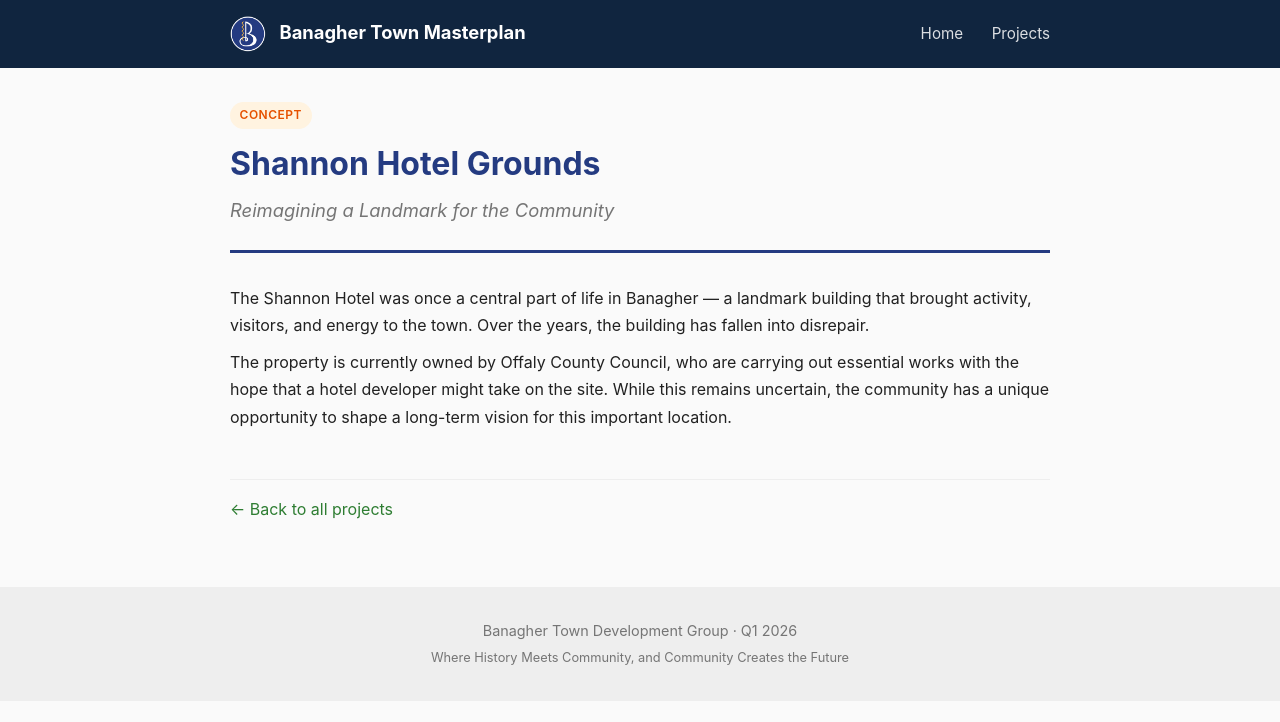
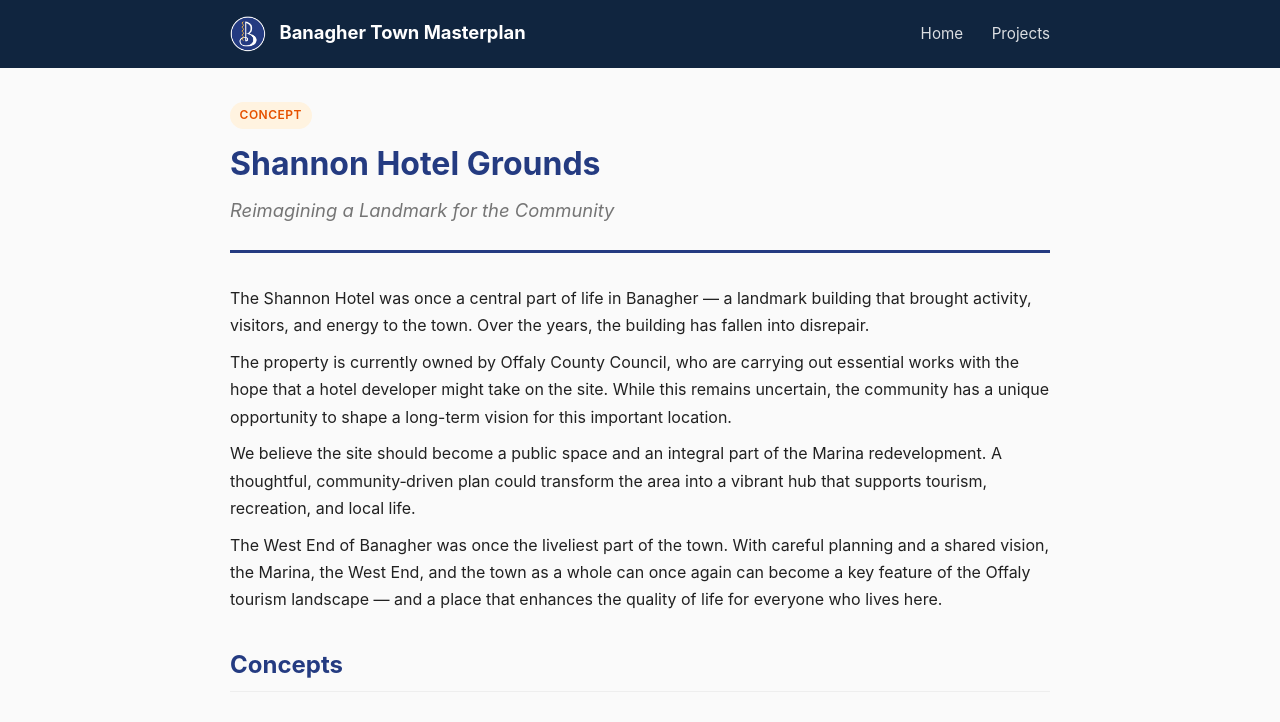
Before and after one commit to joseph-grogan/banagher-town-master-plan, a Jekyll site: the page built from _projects/shannon-hotel.md, in a window 1280 px wide and 1400 px high. Shown: the top 722 px of the window. Built offline with Jekyll 4.4.1, drawn with Linux system fonts in a browser that asks for light colours; some of the changed text lies outside the part shown.

Commit message:
adding hotel grounds content

```diff
--- a/_projects/shannon-hotel.md
+++ b/_projects/shannon-hotel.md
@@ -10,3 +10,18 @@ lng: -7.989398
 The Shannon Hotel was once a central part of life in Banagher — a landmark building that brought activity, visitors, and energy to the town. Over the years, the building has fallen into disrepair.
 
 The property is currently owned by Offaly County Council, who are carrying out essential works with the hope that a hotel developer might take on the site. While this remains uncertain, the community has a unique opportunity to shape a long-term vision for this important location.
+
+We believe the site should become a public space and an integral part of the Marina redevelopment. A thoughtful, community‑driven plan could transform the area into a vibrant hub that supports tourism, recreation, and local life.
+
+The West End of Banagher was once the liveliest part of the town. With careful planning and a shared vision, the Marina, the West End, and the town as a whole can once again can become a key feature of the Offaly tourism landscape — and a place that enhances the quality of life for everyone who lives here.
+
+## Concepts
+
+### Current Hotel Grounds
+<img src="{{ '/assets/images/hotel-grounds/current-hotel-grounds.png' | relative_url }}" alt="Current Hotel Grounds" width="400">
+
+### Proposed Hotel Grounds
+<img src="{{ '/assets/images/hotel-grounds/proposed-hotel-grounds.png' | relative_url }}" alt="Proposed Hotel Grounds" width="800">
+
+### Proposed Hotel Grounds
+<img src="{{ '/assets/images/hotel-grounds/proposed-hotel-grounds-campervan-park.png' | relative_url }}" alt="Proposed Hotel Grounds with campervan park" width="800">
```
Also changed, not shown: assets/images/hotel-grounds/proposed-hotel-grounds-campervan-park.png (added), assets/images/marina/marina-masterplan.png (added), 2 other files.
